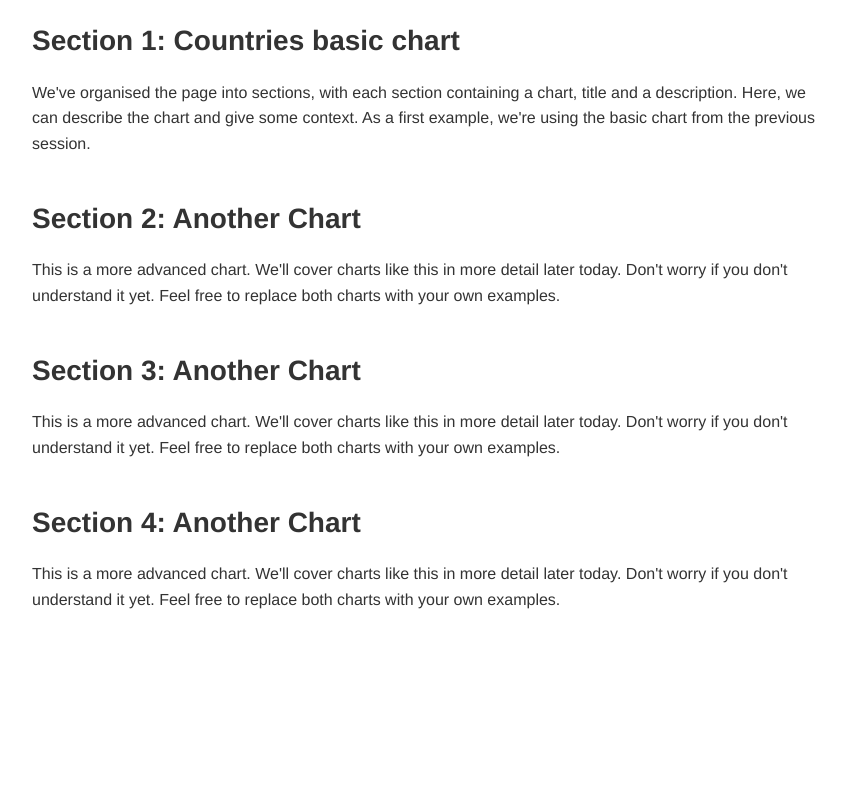
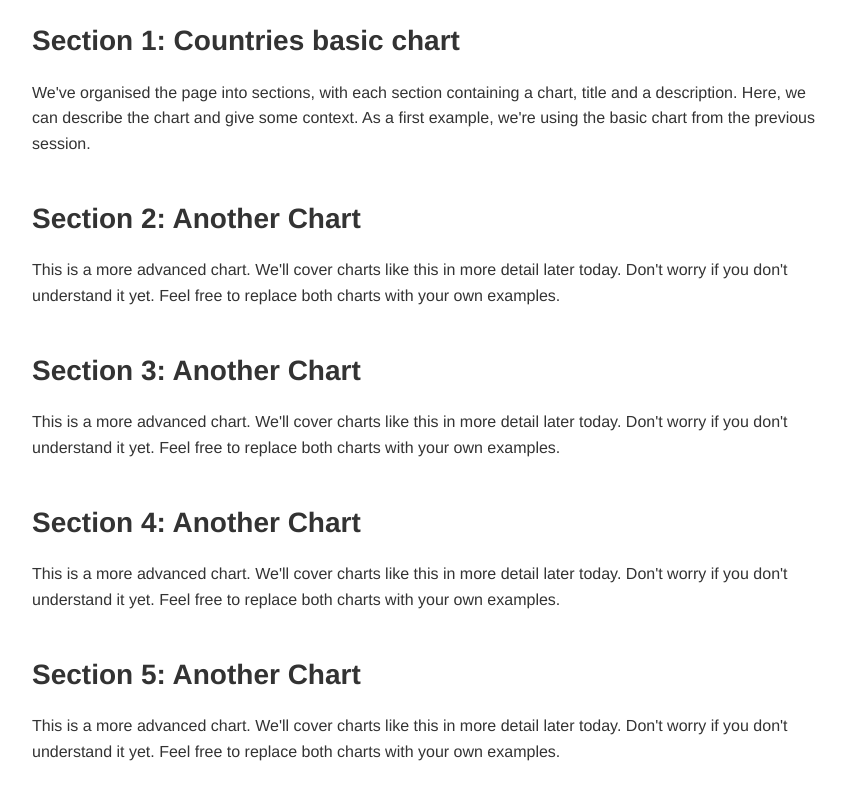
Before and after one commit to kananfarazi/kananfarazi.github.io, a plain HTML site: page index.html in a window 1280 px wide. Shown: the part 352-1152 px from the top of the page, without its empty margins (208-1054 px from the left). Before the commit the page ends 1005 px from the top, so only its background shows below. Drawn offline with Linux system fonts and the light colour scheme; a script that the page names is missing.

Commit message:
Add files via upload

```diff
--- a/index.html
+++ b/index.html
@@ -96,6 +96,17 @@
         <figure id="figure_4"></figure> <!-- we give it an id so we can put a vega-lite graph here with VegaEmbed -->
     </section>
 
+    <section>
+        <div class="chart-description"> <!-- we are grouping the title and description together so we can style them together -->
+            <h2>Section 5: Another Chart</h2>
+            <p> <!-- This is a paragraph, it's the main way to display text on a web page -->
+                This is a more advanced chart. We'll cover charts like this in more detail later today. Don't worry if you don't understand it yet.
+                Feel free to replace both charts with your own examples.
+            </p>
+        </div>
+        <figure id="figure_5"></figure> <!-- we give it an id so we can put a vega-lite graph here with VegaEmbed -->
+    </section>
+
      <!-- Do you want to add more sections? -->
         <!-- Try copying pasting the section above -->
         <!-- You'll need to change the id of the figure "<figure id="figure_3"... -->
@@ -110,11 +121,13 @@
         var figure_2_spec = "https://raw.githubusercontent.com/EconomicsObservatory/courses/main/2/advanced_chart_example.json";
         var figure_3_spec = "firstChart.json";
         var figure_4_spec = "chart4.json";
+        var figure_5_spec = "chart5.json";
 
         vegaEmbed('#figure_1', figure_1_spec) // We're using the vegaEmbed function to put a graph in the element with id figure_1
         vegaEmbed('#figure_2', figure_2_spec)
         vegaEmbed('#figure_3', figure_3_spec)
         vegaEmbed('#figure_4', figure_4_spec)
+        vegaEmbed('#figure_5', figure_5_spec)
 
         // Do you want to add more graphs?
         // try defining a new variable for figure_3_spec, adding VegaEmbed for figure_3, and adding a new section in the HTML
```
